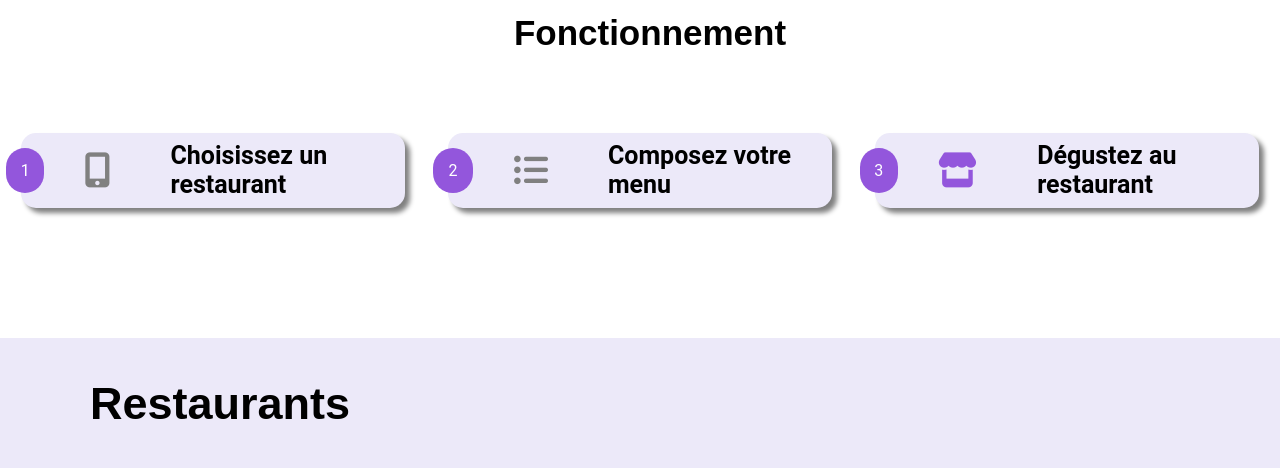
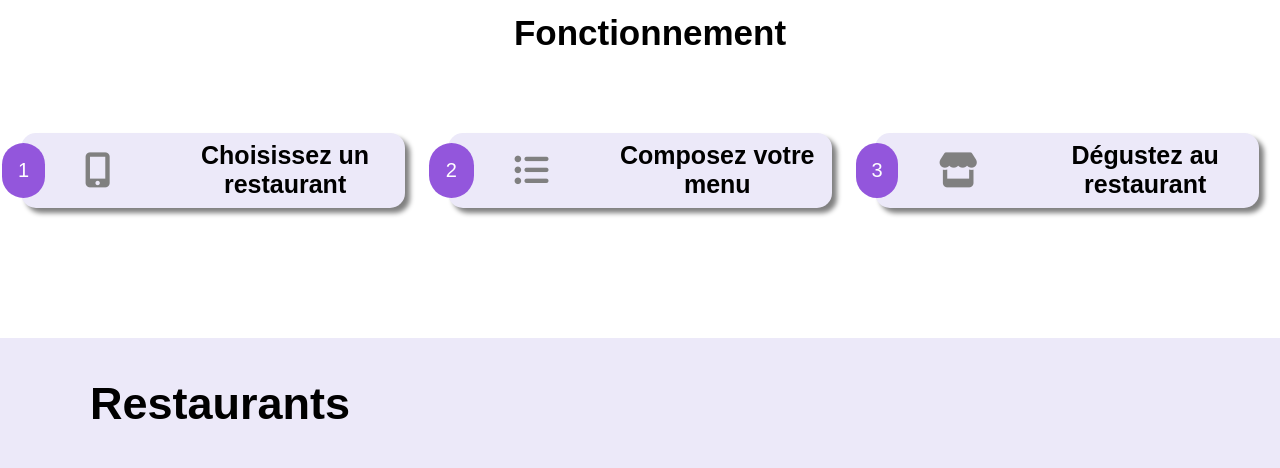
Before and after one commit to nicolas47360/projet-3, a website: page index.html in a window 1280 px wide. Shown: the part 780-1248 px from the top of the page. Drawn offline with Linux system fonts and the light colour scheme.

Commit message:
modif sass

```diff
--- a/index.html
+++ b/index.html
@@ -33,23 +33,23 @@
         <section id="function">
             <h2 id="function__title">Fonctionnement</h2>
             <article id="function__contener">
-                <div class="choice">
+                <button class="choice">
                     <p class="choice__number">1</p>
                     <i class="fas fa-mobile-alt"></i>
                     <p class="choice__text">Choisissez un restaurant</p>
-                </div>
+                </button>
 
-                <div class="choice">
+                <button class="choice">
                     <p class="choice__number">2</p>
                     <i class="fas fa-list-ul"></i>
                     <p class="choice__text">Composez votre menu</p>
-                </div>
+                </button>
 
-                <div class="choice">
+                <button class="choice">
                     <p class="choice__number">3</p>
                     <i class="fas fa-store"></i>
                     <p class="choice__text">Dégustez au restaurant</p>
-                </div>
+                </button>
             </article>
 
         </section>
--- a/sass/accueil.scss
+++ b/sass/accueil.scss
@@ -54,7 +54,6 @@ h1
   }
 }
 
-
 /* reserve */
 #reserve
 {
@@ -100,7 +99,6 @@ h1
 }
 
 /* function */
-
 #function
 {
   display: flex;
@@ -132,8 +130,12 @@ h1
     background-color: $background;
     margin: 10px 40px 20px 40px;
     display: flex;
+    align-items: center;
     justify-content: flex-start;
+    border: none;
+    width: 85%;
     height: 55px;
+    cursor: pointer;
     @include box($color-text);
     @media (min-width:992px){
       margin: 10px 20px 10px 20px;
@@ -141,19 +143,24 @@ h1
       width: 30%;
       height: 75px;
     }
+    &:hover
+    {
+      background-color: #f6d8ee;
+    }
     &__number
     {
       background-color: $color-primary;
       border-radius: 40px;
       width: 25px;
       height: 25px;
-      margin:15px 10px 0 -10px;
+      margin:0 10px 0 -15px;
       color: $color-li;
       @include flexcentercenter;
       @media (min-width:992px){
-        width: 45px;
-        height: 45px;
-        margin:15px 10px 0 -15px;
+        width: 55px;
+        height: 55px;
+        margin:0 10px 0 -25px;
+        font-size: 20px;
       }
     }
     &__text
@@ -168,6 +175,9 @@ h1
     .fa-mobile-alt
     {
       @include icone;
+      &:hover{
+        color: #9356DC;
+      }
       @media (min-width:992px){
         margin: 0 60px 0 30px;
         font-size: 35px;
@@ -177,6 +187,9 @@ h1
     .fa-list-ul
     {
       @include icone;
+      &:hover{
+        color: #9356DC;
+      }
       @media (min-width:992px){
         margin: 0 60px 0 30px;
         font-size: 35px;
@@ -186,7 +199,9 @@ h1
     .fa-store
     {
       @include icone;
-      color: #9356DC;
+      &:hover{
+        color: #9356DC;
+         }
       @media (min-width:992px){
         margin: 0 60px 0 30px;
         font-size: 35px;
@@ -196,7 +211,6 @@ h1
 }
 
 /* restaurant */
-
 #restaurant
 {
   display: flex;
@@ -314,10 +328,6 @@ h1
   }
 }
 
-
-
-
-
 /* footer */
 footer
 {
@@ -344,6 +354,12 @@ footer
     padding: 0 0 60px 20px;
     list-style-type: none;
     margin: 0;
+    @media (min-width:992px){
+      display: flex;
+      justify-content: space-around;
+      font-size: 30px;
+      padding: 20px 0 40px 20px;
+    }
     li
     {
       color: white;
--- a/sass/utils/__mixin.scss
+++ b/sass/utils/__mixin.scss
@@ -33,6 +33,7 @@
     margin: 0 30px 0 10px;
     color: gray;
     font-size: 25px;
+    justify-content: center;
 }
 
 @mixin icone-mobile {
```
Also changed, not shown: css/style/accueil.css, 1 other file.
